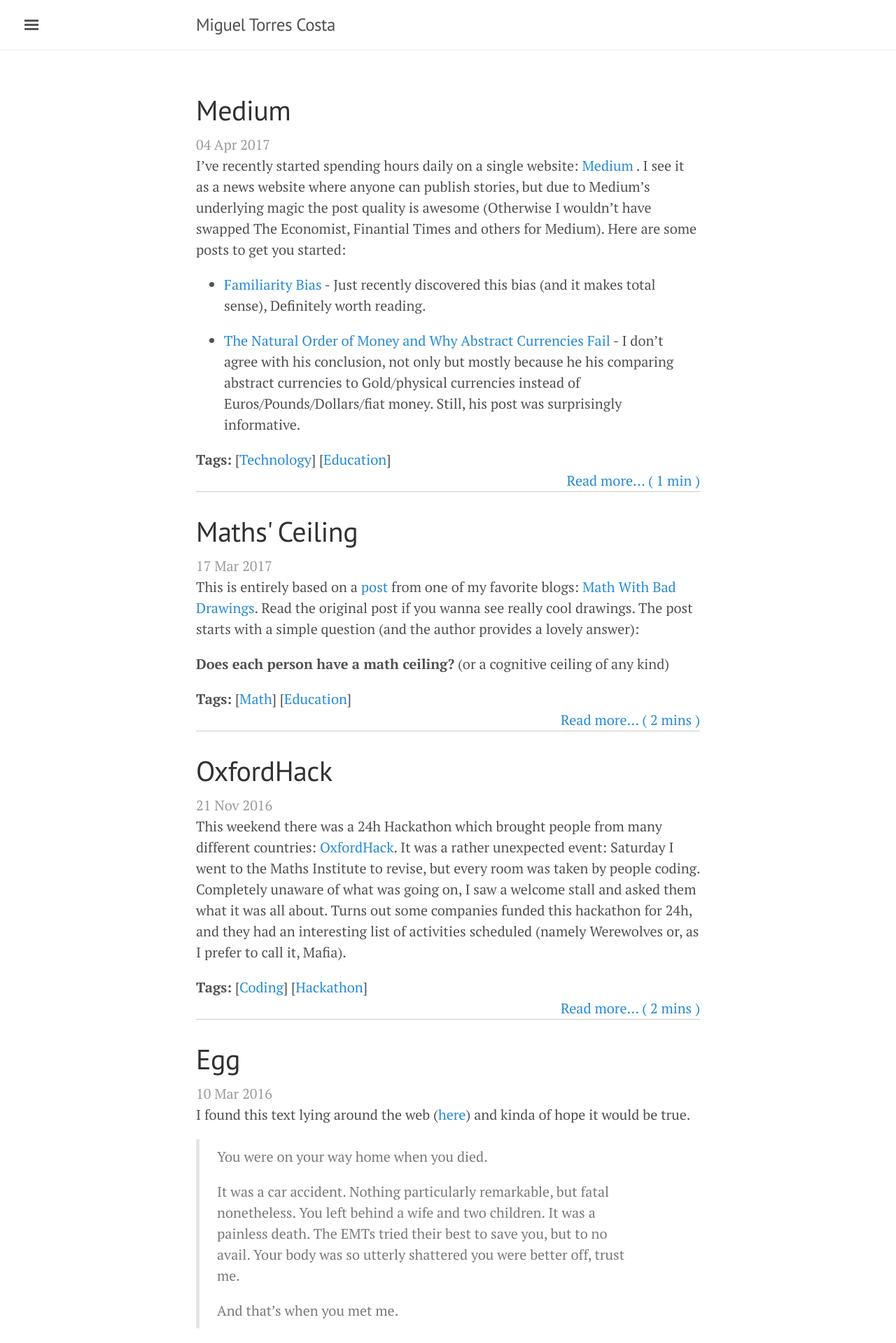
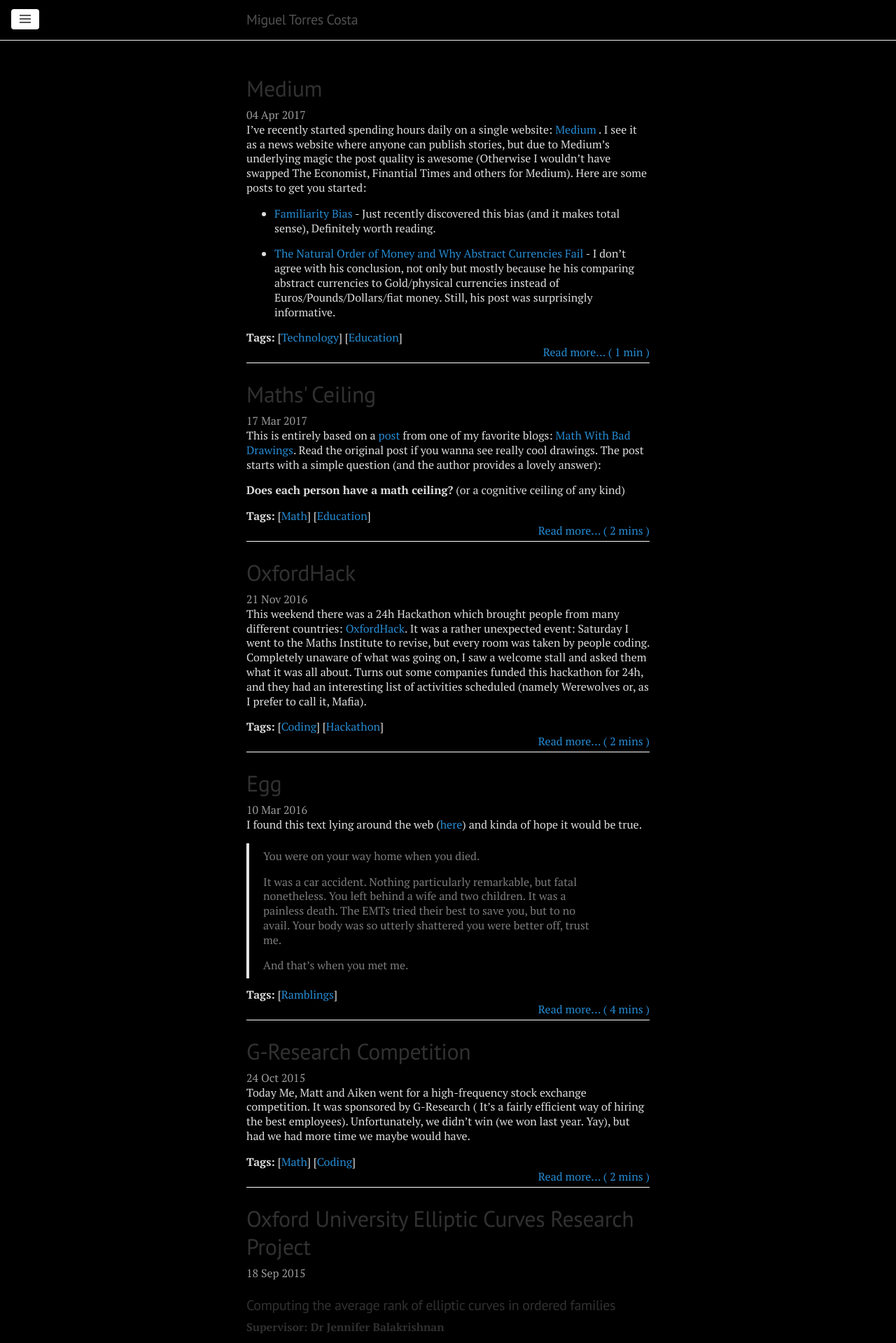
Before and after one commit to migueltorrescosta/migueltorrescosta.github.io, a Jekyll site: the page built from page_Posts.md, in a window 1280 px wide. Shown: the top 1919 px of the page at 70% size. Built offline with Jekyll 4.4.1, drawn with Linux system fonts in a browser that asks for light colours; nearby versions of some CDN libraries; formulas are drawn with MathJax 3.

Commit message:
Changed the page's theme to black and reduced the font-size

```diff
--- a/public/css/poole.css
+++ b/public/css/poole.css
@@ -50,17 +50,17 @@
 html {
   font-family: "Helvetica Neue", Helvetica, Arial, sans-serif;
   font-size: 16px;
-  line-height: 1.5;
+  line-height: 1.3;
 }
 @media (min-width: 38em) {
   html {
-    font-size: 20px;
+    font-size: 16px;
   }
 }
 
 body {
-  color: #515151;
-  background-color: #fff;
+  color: #dddddd;
+  background-color: #000;
   -webkit-text-size-adjust: 100%;
       -ms-text-size-adjust: 100%;
 }
@@ -132,7 +132,7 @@
   position: relative;
   margin: 1.5rem 0;
   border: 0;
-  border-top: 1px solid #ccc;
+  border-top: 1px solid #000;
   border-bottom: 1px solid #fff;
 }
 
```
